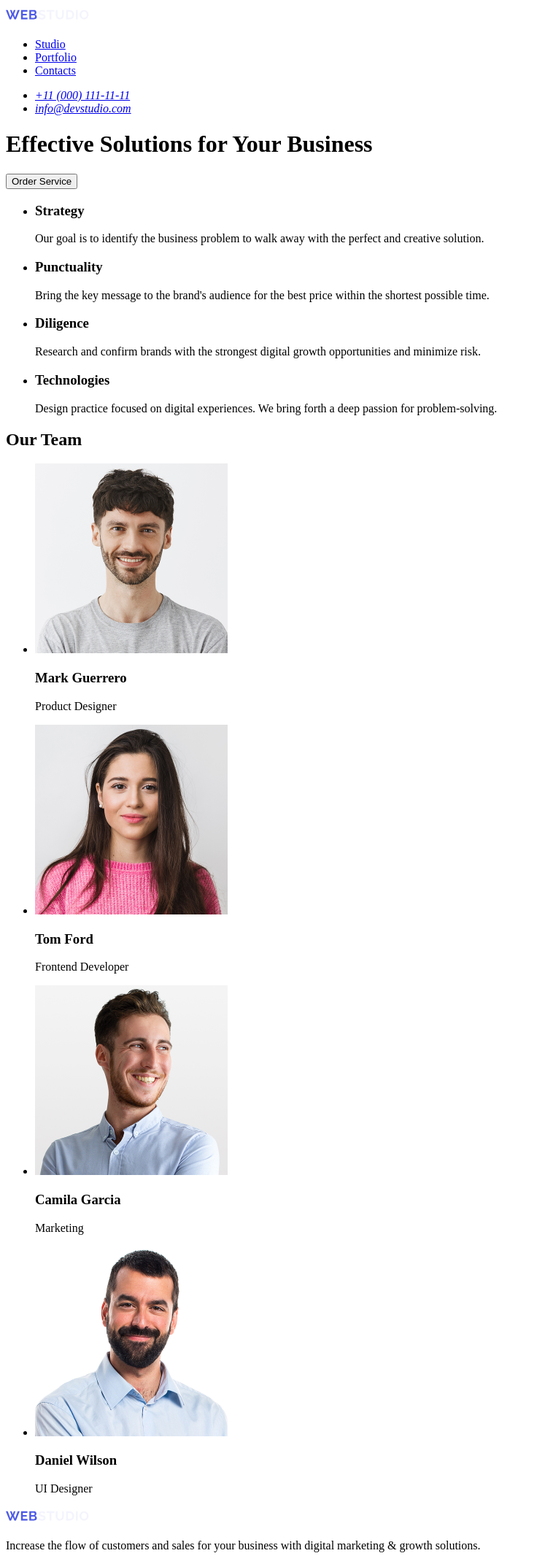
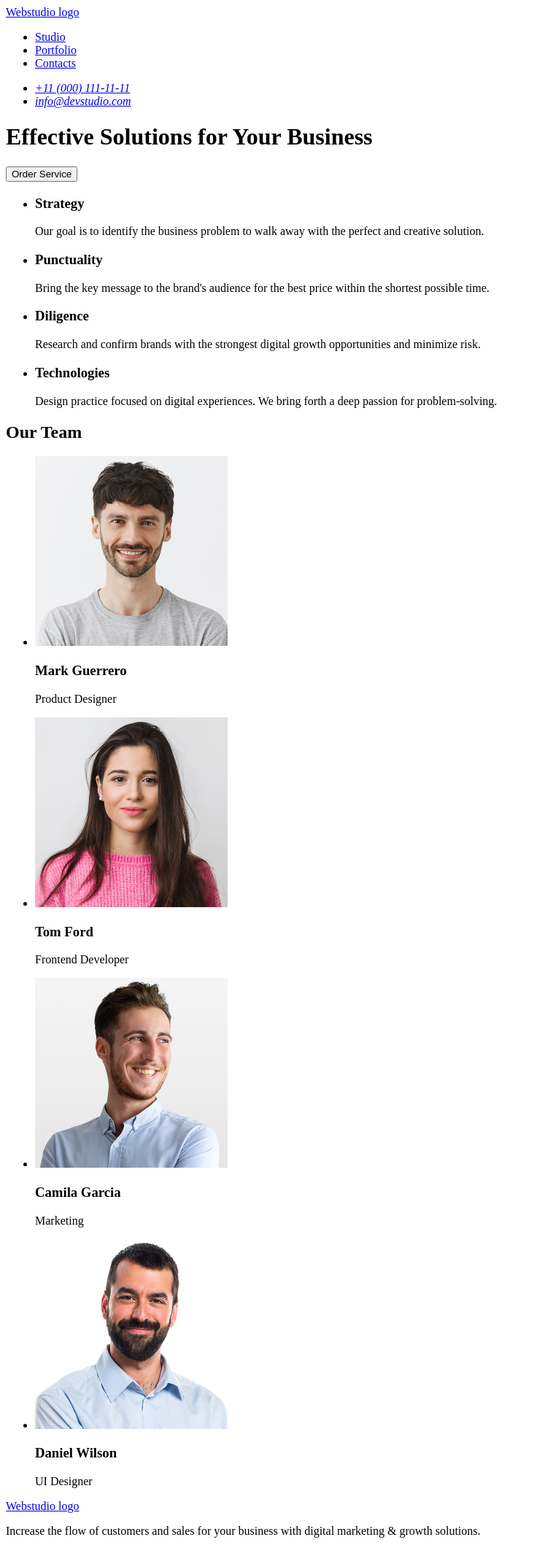
Before and after one commit to avramenko-yana/goit-markup-hw-01, a plain HTML site: page index.html in a window 1280 px wide. Shown: the whole page at 73% size, without its empty margins (0-736 px from the left). Drawn offline with Linux system fonts and the light colour scheme.

Commit message:
commit message

```diff
--- a/index.html
+++ b/index.html
@@ -7,14 +7,7 @@
   </head>
   <body>
     <header>
-      <a href="/images/Logo.svg">
-        <img
-          src="images/Logo.svg"
-          width="115"
-          height="24"
-          alt="Webstudio logo"
-        />
-      </a>
+      <a href="./index.html">Webstudio logo</a>
       <nav>
         <ul>
           <li><a href="#studio">Studio</a></li>
@@ -119,14 +112,7 @@
       </section>
     </main>
     <footer>
-      <a href="images/Logo.svg">
-        <img
-          src="images/Logo.svg"
-          width="115"
-          height="24"
-          alt="Webstudio logo"
-        />
-      </a>
+      <a href="./index.html">Webstudio logo</a>
       <p>
         Increase the flow of customers and sales for your business with digital
         marketing & growth solutions.
```
